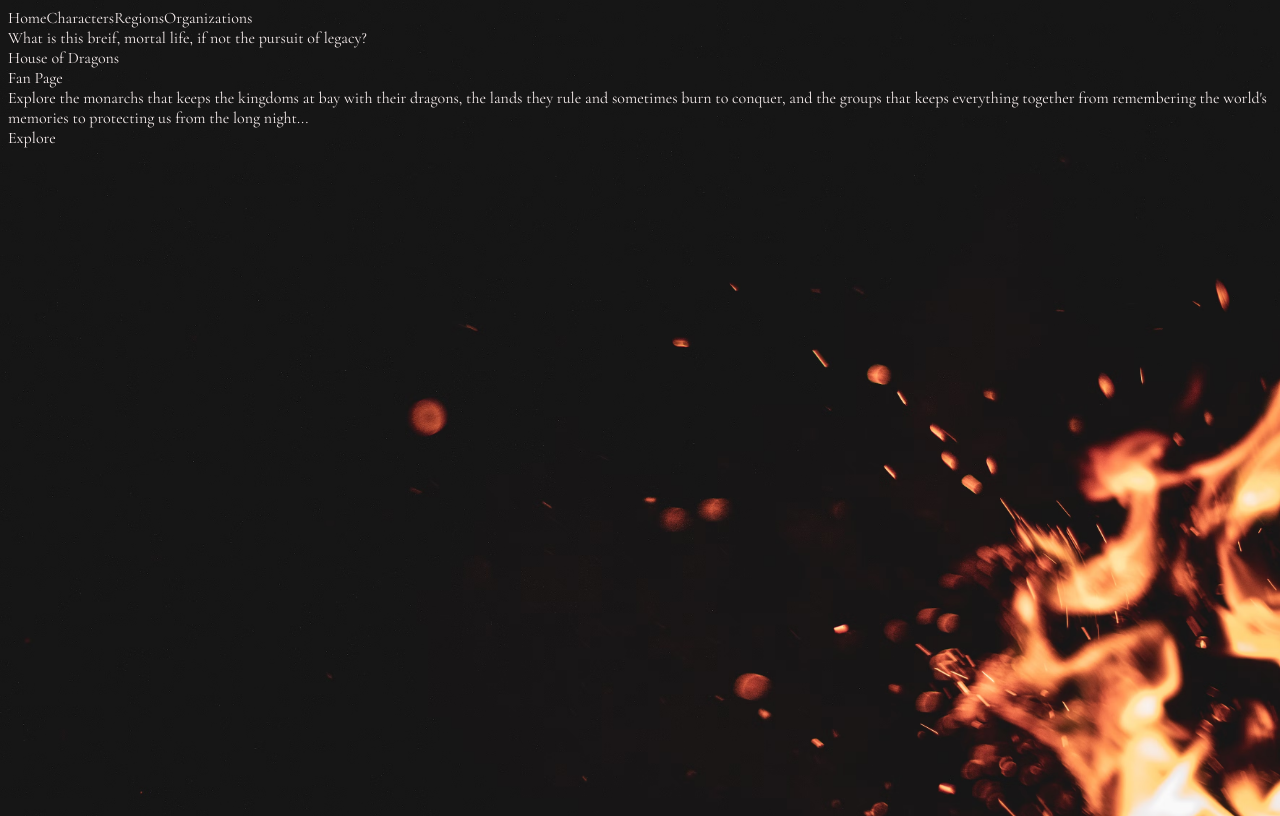
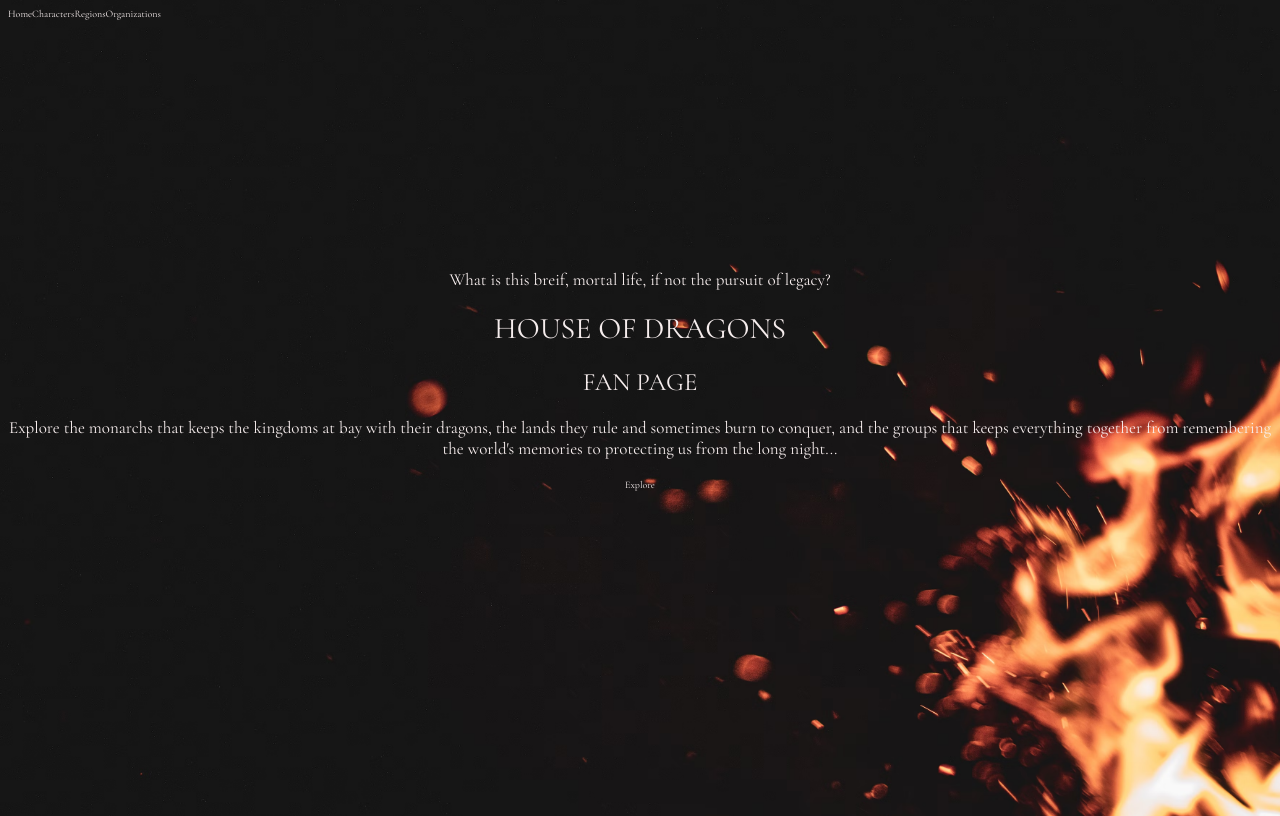
Before and after one commit to LEPII/houseOfDragonsFanPage, a React (Create React App) app in the folder houseofdragons/: page /home in a window 1280 px wide. Built offline with nearby package versions, Linux system fonts and the light colour scheme.

Commit message:
small changes 2

```diff
--- a/houseofdragons/src/App.js
+++ b/houseofdragons/src/App.js
@@ -1,8 +1,9 @@
 import { Link, Outlet } from "react-router-dom";
+import "./style/app.css";
 
 function App() {
   return (
-    <>
+    <di className="app_container">
       <nav>
         <Link to="home">Home</Link>
         <Link to="characters">Characters</Link>
@@ -10,7 +11,7 @@
         <Link to="organizations">Organizations</Link>
       </nav>
       <Outlet />
-    </>
+    </di>
   );
 }
 
--- a/houseofdragons/src/index.css
+++ b/houseofdragons/src/index.css
@@ -1,6 +1,7 @@
 *::before,
 *::after {
   box-sizing: border-box;
+
 }
 
 
@@ -14,10 +15,18 @@
   background-repeat: no-repeat;
   color: #F6EDED;
   height: 100vh;
+  background-position:center;
+}
+
+img,
+picture,
+video {
+  max-width: 100%;
 }
 
 html{
   scroll-behavior: smooth;
+  font-size: 62.5%;
 }
 
 
--- a/houseofdragons/src/pages/Home.js
+++ b/houseofdragons/src/pages/Home.js
@@ -4,13 +4,14 @@
 
 const Home = () => {
   return (
-    <section className="home">
-      <div className="home_body">
+    <section className="home_container">
         <span>
           What is this breif, mortal life, if not the pursuit of legacy?
         </span>
-        <h1> House of Dragons</h1>
-        <h3> Fan Page</h3>
+        <h1>
+          House of Dragons <br />
+        </h1>
+        <h2>Fan Page</h2>
         <p>
           Explore the monarchs that keeps the kingdoms at bay with their
           dragons, the lands they rule and sometimes burn to conquer, and the
@@ -18,8 +19,8 @@
           memories to protecting us from the long night...
         </p>
 
-      <Link to="/characters"> Explore </Link>
-       </div> </section>
+        <Link to="/characters"> Explore </Link>
+    </section>
   );
 };
 
--- a/houseofdragons/src/pages/Organizations.js
+++ b/houseofdragons/src/pages/Organizations.js
@@ -8,7 +8,7 @@
   const { name, images, description, type, center } = hodOrgs[value];
 
   return (
-    <section>
+    <>
       <h3>
         03 <span> JOIN A CAUSE</span>
       </h3>
@@ -27,10 +27,10 @@
         <h6>Center: {center}</h6>
         <h6>Type: {type}</h6>
       </article>
-      <article>
-        <img src={images} alt={name} title={name} width="700" height="400" />
-      </article>
-    </section>
+
+        <img src={images} alt={name} title={name}  />
+
+    </>
   );
 };
 
--- /dev/null
+++ b/houseofdragons/src/style/app.css
@@ -0,0 +1,2 @@
+/* .app_container {
+height: 100vh;} */
--- a/houseofdragons/src/style/home.css
+++ b/houseofdragons/src/style/home.css
@@ -1,9 +1,26 @@
-.home {
+.home_container {
 display: flex;
 flex-direction: column;
-justify-content: space-evenly;
-align-content: center;}
+justify-content: center;
+align-items: center;
+text-align: center;
+height: 90vh;
+gap: 2em;
+}
+.home_container span {
+  font-size: 1.7em;
+}
 
-.home_body {
+.home_container h1  {
+  font-size: 3em;
+  text-transform: uppercase;
+}
 
+.home_container h2 {
+  font-size: 2.5em;
+  text-transform: uppercase;
 }
+
+.home_container p {
+  font-size: 1.7em;
+}
```
